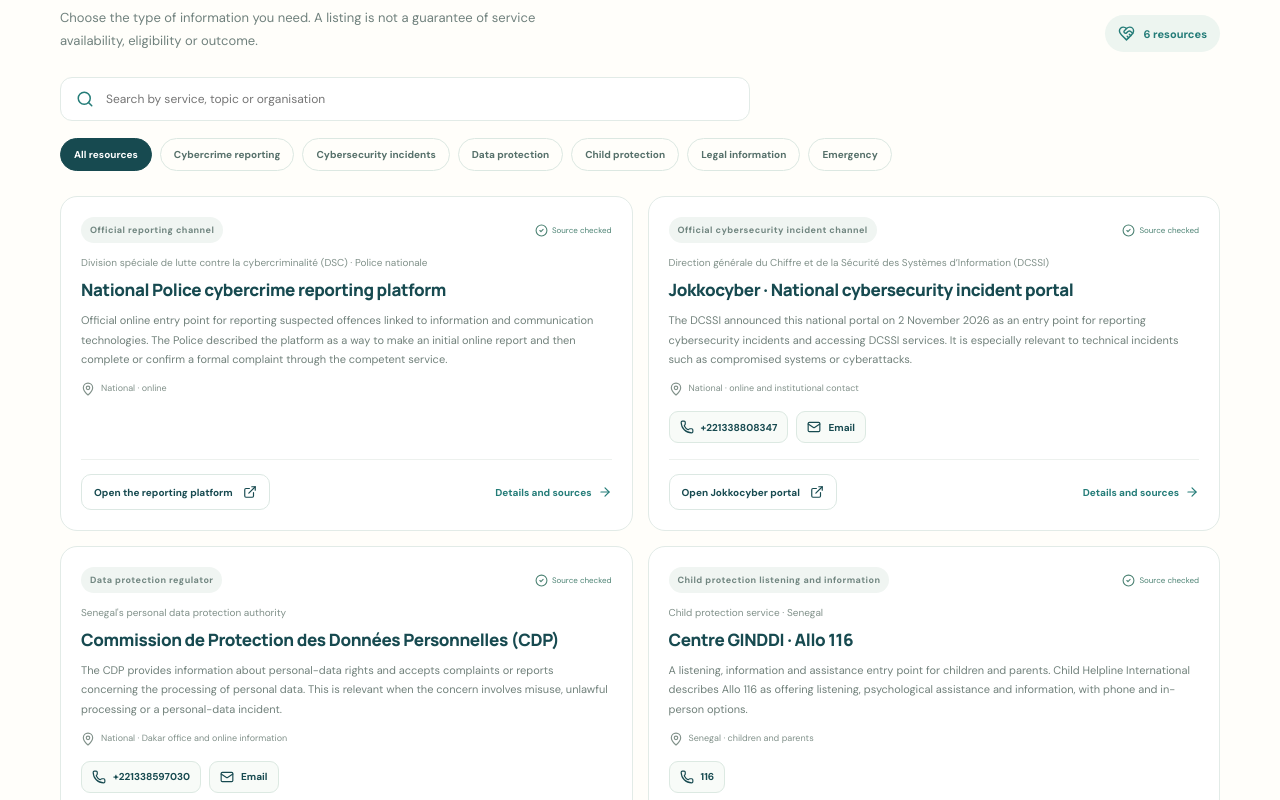
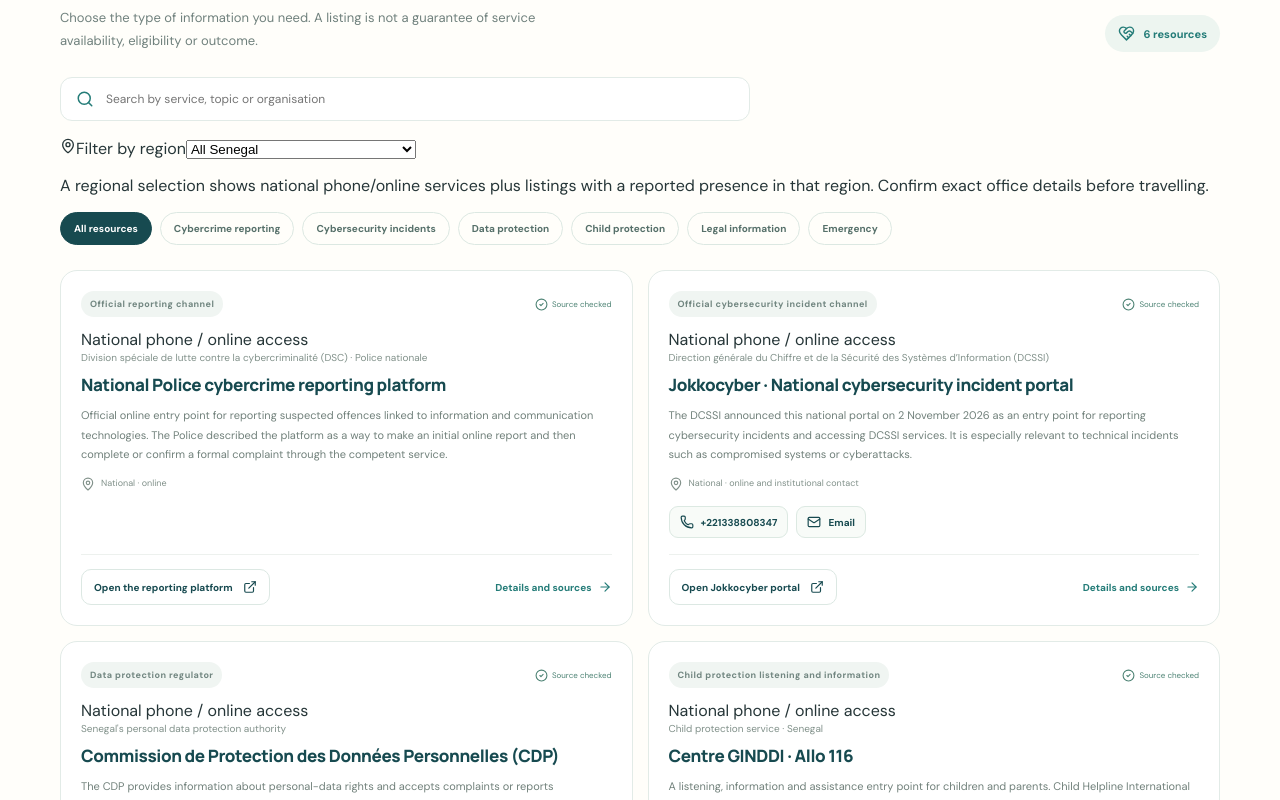
Before and after one commit to aocreativity-dev/safespace, a React (Vite) app: page / in a window 1280 px wide. Shown: the part 5620-6420 px from the top of the page. Built offline with nearby package versions, Linux system fonts and the light colour scheme.

Commit message:
Add Senegal regional filters to support directory

```diff
--- a/src/main.jsx
+++ b/src/main.jsx
@@ -8,7 +8,7 @@ import {
 import "./styles.css";
 import { learningResources, learningCategories } from "./learning.js";
 import { toolkitResources, toolkitCategories, toolkitCategoryByResource } from "./toolkit.js";
-import { supportResources, supportCategories } from "./support.js";
+import { supportResources, supportCategories, senegalRegions } from "./support.js";
 
 const copy = {
   en: {
@@ -72,6 +72,13 @@ const copy = {
     directoryButton: "Explore support information",
     directoryIntro: "Choose the type of information you need. A listing is not a guarantee of service availability, eligibility or outcome.",
     directorySearch: "Search by service, topic or organisation",
+    directoryRegionLabel: "Filter by region",
+    directoryAllRegions: "All Senegal",
+    directoryNationalAccess: "National phone and online services",
+    directoryRegionHelp: "A regional selection shows national phone/online services plus listings with a reported presence in that region. Confirm exact office details before travelling.",
+    directoryRegionalPresence: "Regional presence reported",
+    directoryNationalBadge: "National phone / online access",
+    directoryLocationDetails: "Location and access",
     directoryAll: "All resources",
     directorySourceChecked: "Source checked",
     directoryCall: "Call",
@@ -184,6 +191,13 @@ const copy = {
     directoryButton: "Consulter les informations de soutien",
     directoryIntro: "Choisissez le type d’information dont vous avez besoin. Une fiche ne garantit ni la disponibilité du service, ni l’éligibilité, ni un résultat.",
     directorySearch: "Rechercher un service, un thème ou une organisation",
+    directoryRegionLabel: "Filtrer par région",
+    directoryAllRegions: "Tout le Sénégal",
+    directoryNationalAccess: "Services nationaux par téléphone et en ligne",
+    directoryRegionHelp: "Le choix d’une région affiche les services nationaux par téléphone/en ligne ainsi que les services dont une présence dans cette région a été signalée. Confirmez l’adresse exacte avant de vous déplacer.",
+    directoryRegionalPresence: "Présence régionale signalée",
+    directoryNationalBadge: "Accès national par téléphone / en ligne",
+    directoryLocationDetails: "Localisation et accès",
     directoryAll: "Toutes les ressources",
     directorySourceChecked: "Source consultée",
     directoryCall: "Appeler",
@@ -256,13 +270,18 @@ function App() {
   const [toolkitCategory, setToolkitCategory] = useState("all");
   const [supportQuery, setSupportQuery] = useState("");
   const [supportCategory, setSupportCategory] = useState("all");
+  const [supportRegion, setSupportRegion] = useState("all");
   const [selectedSupport, setSelectedSupport] = useState(null);
   const t = copy[lang];
   const supportTerm = supportQuery.trim().toLocaleLowerCase();
   const visibleSupportResources = supportResources.filter(resource => {
     const matchesCategory = supportCategory === "all" || resource.category === supportCategory;
-    const fields = [resource.title[lang], resource.provider[lang], resource.description[lang], resource.coverage[lang], resource.kind[lang]].join(" ").toLocaleLowerCase();
-    return matchesCategory && (!supportTerm || fields.includes(supportTerm));
+    const isNationalAccess = resource.accessMode === "national-online" || resource.accessMode === "national-phone";
+    const matchesRegion = supportRegion === "all" ||
+      (supportRegion === "national" ? isNationalAccess : (isNationalAccess || resource.regions.includes(supportRegion)));
+    const listedRegions = senegalRegions.filter(region => resource.regions.includes(region.id)).map(region => region.label[lang]);
+    const fields = [resource.title[lang], resource.provider[lang], resource.description[lang], resource.coverage[lang], resource.kind[lang], resource.locationNote[lang], ...listedRegions].join(" ").toLocaleLowerCase();
+    return matchesCategory && matchesRegion && (!supportTerm || fields.includes(supportTerm));
   });
   const visibleToolkitResources = toolkitResources.filter(resource =>
     toolkitCategory === "all" || toolkitCategoryByResource[resource.id] === toolkitCategory
@@ -488,12 +507,22 @@ function App() {
             <input value={supportQuery} onChange={e=>setSupportQuery(e.target.value)} placeholder={t.directorySearch} aria-label={t.directorySearch}/>
             {supportQuery && <button onClick={()=>setSupportQuery("")} aria-label={lang==="fr"?"Effacer la recherche":"Clear search"}>×</button>}
           </div>
+          <div className="region-filter-row">
+            <label className="region-filter-label" htmlFor="support-region"><MapPin size={16}/>{t.directoryRegionLabel}</label>
+            <select id="support-region" className="region-select" value={supportRegion} onChange={e=>setSupportRegion(e.target.value)}>
+              <option value="all">{t.directoryAllRegions}</option>
+              <option value="national">{t.directoryNationalAccess}</option>
+              {senegalRegions.map(region=><option key={region.id} value={region.id}>{region.label[lang]}</option>)}
+            </select>
+          </div>
+          <p className="region-filter-help">{t.directoryRegionHelp}</p>
           <div className="directory-filters" role="group" aria-label={t.directoryHeading}>
             {supportCategories.map(category=><button key={category.id} className={supportCategory===category.id?"filter-pill active":"filter-pill"} onClick={()=>setSupportCategory(category.id)}>{category.id==="all"?t.directoryAll:category.label[lang]}</button>)}
           </div>
           {visibleSupportResources.length>0 ? <div className="support-grid">
             {visibleSupportResources.map(resource=><article className="support-card" key={resource.id}>
               <div className="support-card-top"><span className="support-kind">{resource.kind[lang]}</span><span className="support-status"><CheckCircle2 size={13}/>{t.directorySourceChecked}</span></div>
+              <span className={resource.accessMode==="regional-presence-reported" ? "support-access-badge regional" : "support-access-badge national"}>{resource.accessMode==="regional-presence-reported" ? t.directoryRegionalPresence : t.directoryNationalBadge}</span>
               <span className="support-provider">{resource.provider[lang]}</span>
               <h3>{resource.title[lang]}</h3>
               <p>{resource.description[lang]}</p>
@@ -540,6 +569,7 @@ function App() {
               <div><span>{t.directoryCoverage}</span><strong>{selectedSupport.coverage[lang]}</strong></div>
               <div><span>{t.directoryLastChecked}</span><strong>{selectedSupport.checked}</strong></div>
             </div>
+            <section className="support-detail-block"><h3>{t.directoryLocationDetails}</h3><p>{selectedSupport.locationNote[lang]}</p></section>
             <section className="support-detail-block"><h3>{t.directoryLimit}</h3><p>{selectedSupport.note[lang]}</p></section>
             <section className="support-detail-block"><h3>{t.directoryVerification}</h3><p>{selectedSupport.checkStatus[lang]}</p></section>
             <section className="support-detail-block"><h3>{t.directorySources}</h3>
```
